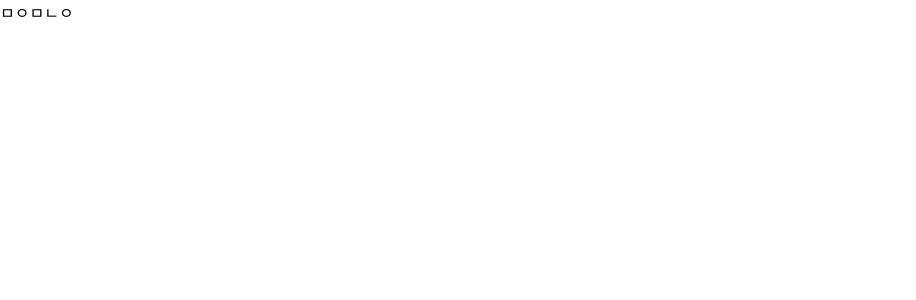
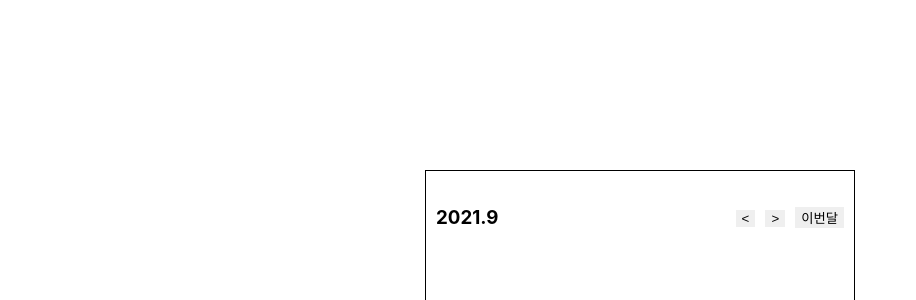
Before and after one commit to ypyp66/calendar, a React (Create React App) app: page / in a window 1280 px wide. Shown: the top 300 px of the page, without its empty margins (0-916 px from the left). Built offline with nearby package versions, Linux system fonts and the light colour scheme.

Commit message:
Header 컴포넌트 생성 (#1)

```diff
--- a/src/App.js
+++ b/src/App.js
@@ -1,5 +1,23 @@
+import CalendarContainer from "./Container/CalendarContainer";
+import styled from "styled-components";
+
 function App() {
-  return <>ㅁㅇㅁㄴㅇ</>;
+  return (
+    <Container>
+      <CalendarContainer />
+    </Container>
+  );
 }
 
 export default App;
+
+const Container = styled.div`
+  width: 100vw;
+  height: 100vh;
+
+  display: flex;
+  justify-content: center;
+  align-items: center;
+
+  margin: 0 auto;
+`;
--- /dev/null
+++ b/src/Components/Header.js
@@ -0,0 +1,40 @@
+import React from "react";
+import styled from "styled-components";
+
+const today = new Date();
+const year = today.getFullYear();
+const month = today.getMonth() + 1;
+
+function Header() {
+  return (
+    <Container>
+      <h3>
+        {year}.{month}
+      </h3>
+      <Content>
+        <Button>&lt;</Button>
+        <Button>&gt;</Button>
+        <Button>이번달</Button>
+      </Content>
+    </Container>
+  );
+}
+
+export default Header;
+
+const Container = styled.p`
+  display: flex;
+  align-items: center;
+  justify-content: space-between;
+`;
+
+const Content = styled.span``;
+
+const Button = styled.button`
+  outline: none;
+  border: none;
+
+  & + & {
+    margin-left: 10px;
+  }
+`;
--- /dev/null
+++ b/src/Container/CalendarContainer.js
@@ -0,0 +1,21 @@
+import React from "react";
+import Header from "../Components/Header";
+import styled from "styled-components";
+
+function CalendarContainer() {
+  return (
+    <Container>
+      <Header />
+    </Container>
+  );
+}
+
+export default CalendarContainer;
+
+const Container = styled.div`
+  width: 430px;
+  height: 460px;
+
+  border: 1px solid black;
+  padding: 0 10px;
+`;
--- a/src/index.css
+++ b/src/index.css
@@ -1,13 +1,19 @@
 body {
   margin: 0;
-  font-family: -apple-system, BlinkMacSystemFont, 'Segoe UI', 'Roboto', 'Oxygen',
-    'Ubuntu', 'Cantarell', 'Fira Sans', 'Droid Sans', 'Helvetica Neue',
+  padding: 0;
+  width: 100%;
+  height: 100%;
+  font-family: -apple-system, BlinkMacSystemFont, "Segoe UI", "Roboto", "Oxygen",
+    "Ubuntu", "Cantarell", "Fira Sans", "Droid Sans", "Helvetica Neue",
     sans-serif;
   -webkit-font-smoothing: antialiased;
   -moz-osx-font-smoothing: grayscale;
 }
 
+* {
+  box-sizing: border-box;
+}
 code {
-  font-family: source-code-pro, Menlo, Monaco, Consolas, 'Courier New',
+  font-family: source-code-pro, Menlo, Monaco, Consolas, "Courier New",
     monospace;
 }
```
Also changed, not shown: src/Constants/Date.js (added, +8 -0 lines), src/Utils/CalendarService.js (added), 2 other files (tests, documents, lock files or other folders).
